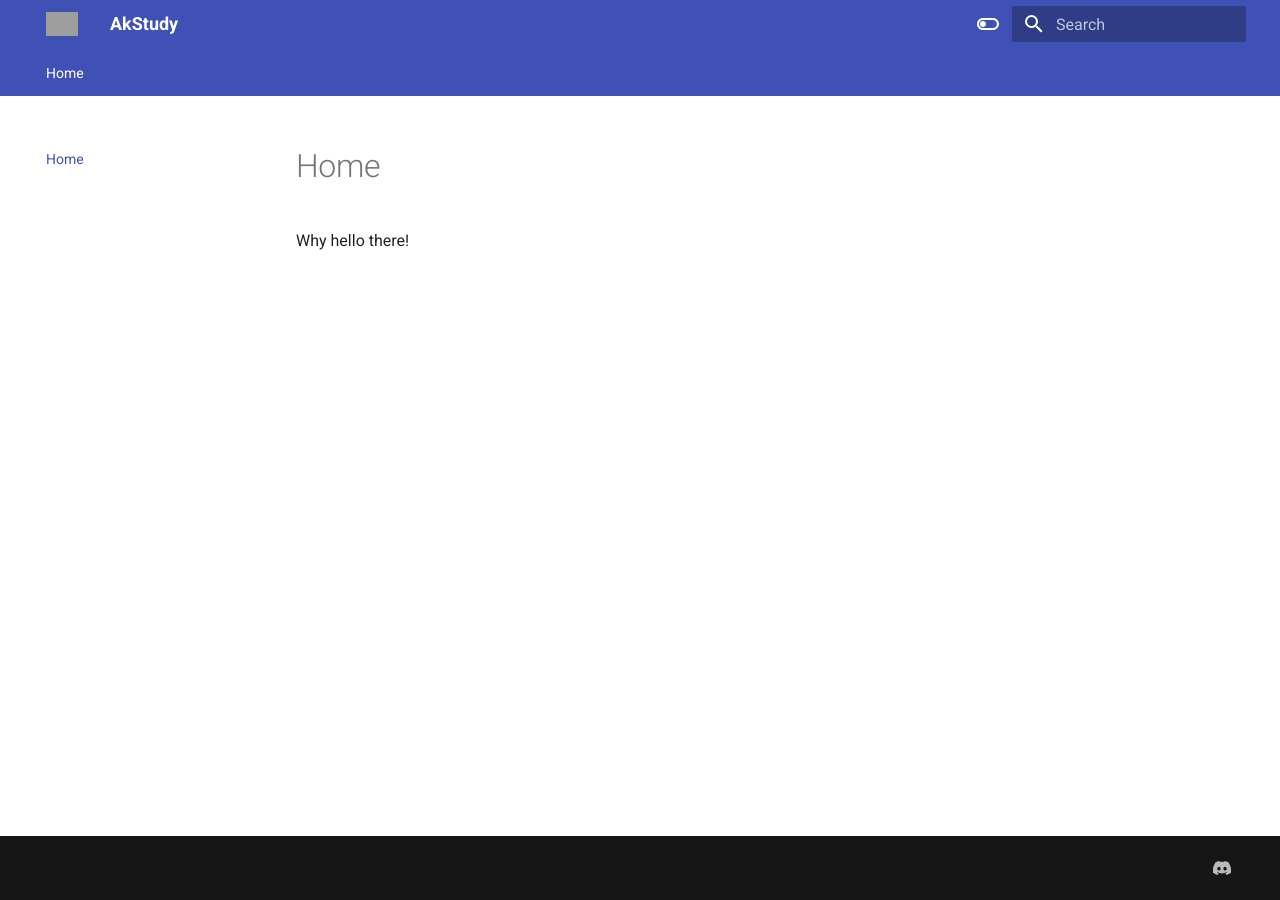
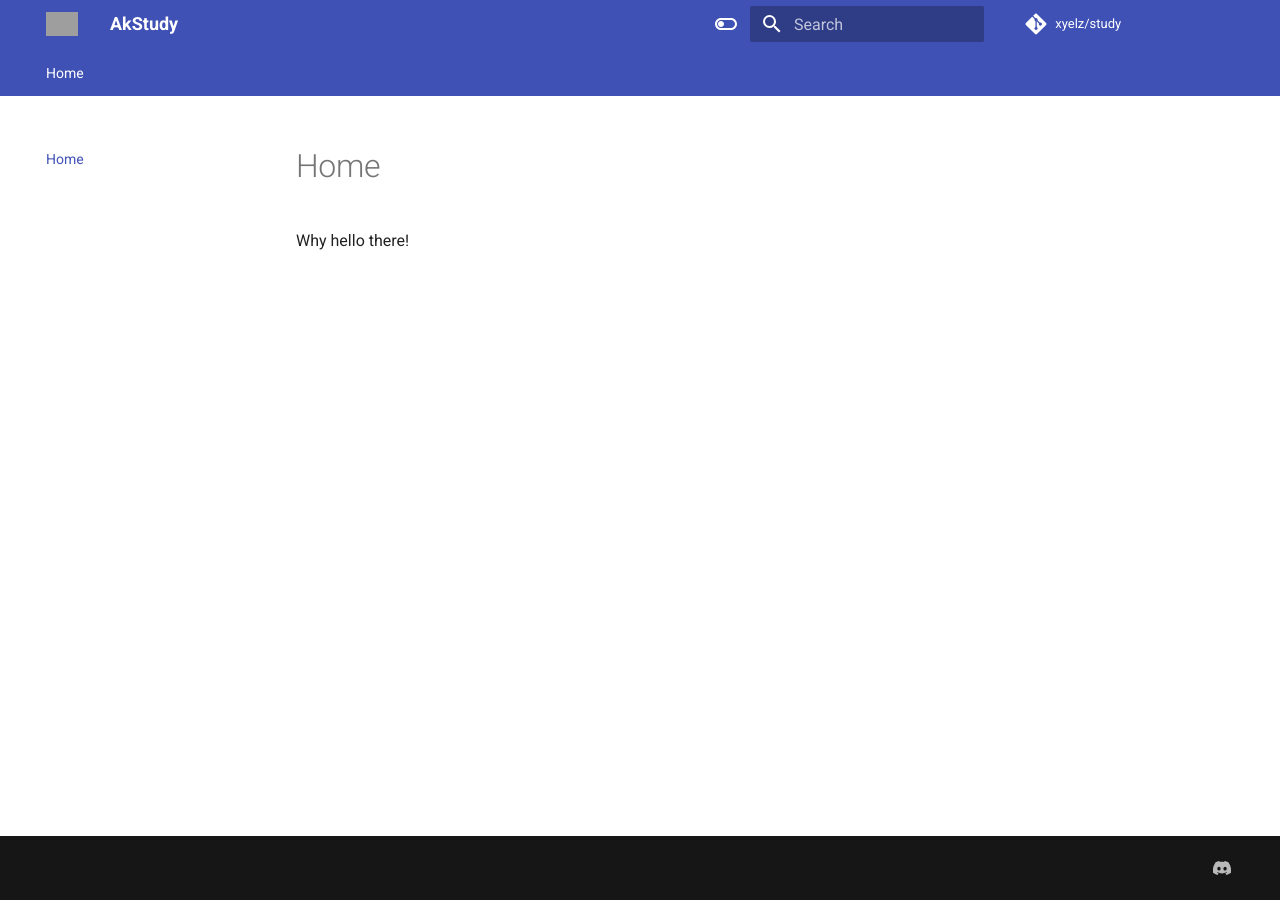
Before and after one commit to xyeLz/study, an MkDocs documentation site: the page built from docs/index.md, in a window 1280 px wide. Built offline with MkDocs 1.6.1 and Material for MkDocs 9.7.7, drawn with Linux system fonts in a browser that asks for light colours; comment, search, counter and statistics services are not loaded; grey boxes are pictures that could not be loaded.

Commit message:
Update mkdocs.yml

```diff
--- a/mkdocs.yml
+++ b/mkdocs.yml
@@ -2,6 +2,8 @@ site_name: AkStudy
 site_description: 'A place to learn all the stuff.'
 site_author: 'Alukos'
 docs_dir: docs/
+repo_name: 'xyelz/study'
+repo_url: 'https://github.com/xyelz/study'
 nav:
   - Home: index.md
 theme:
```
